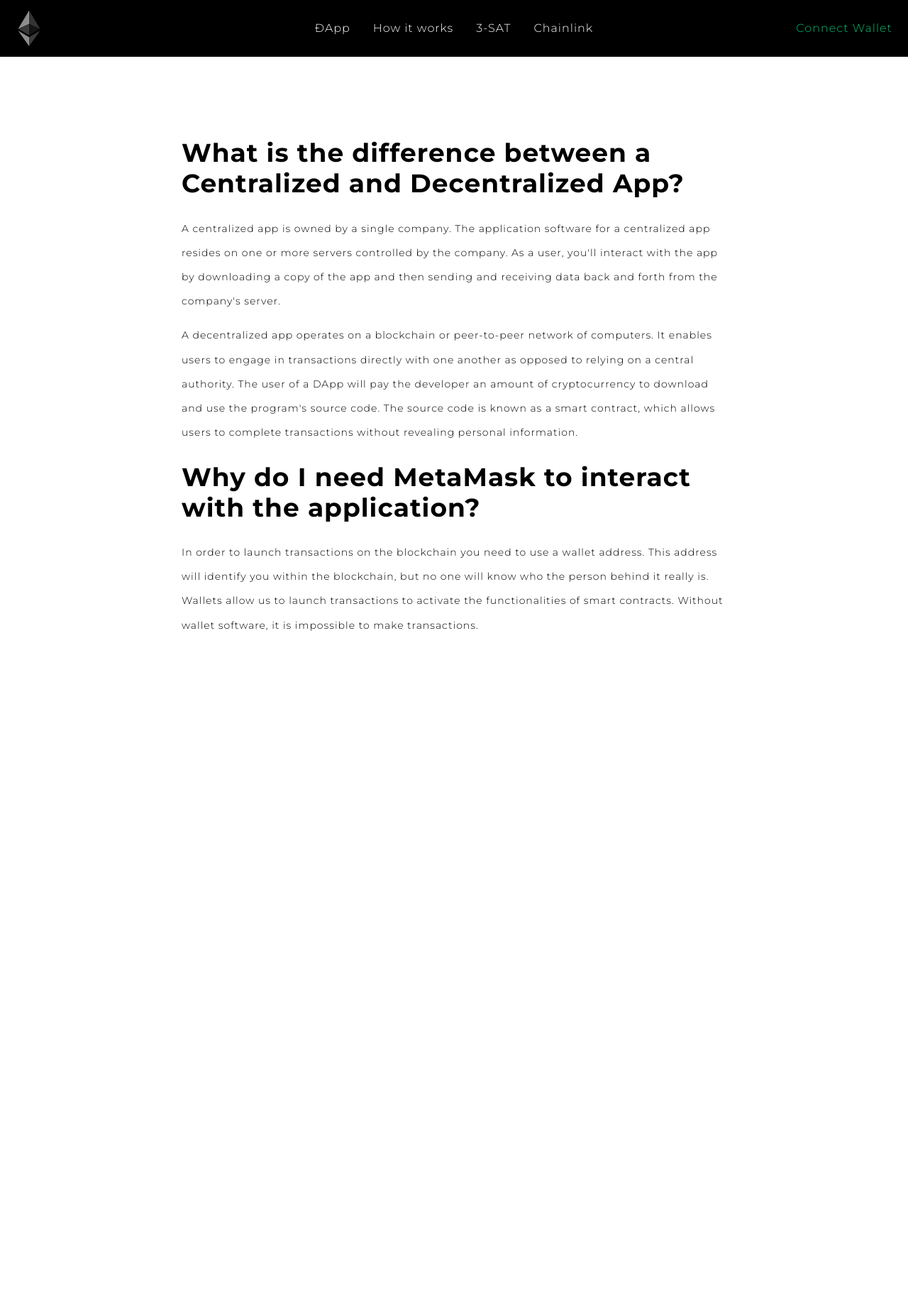
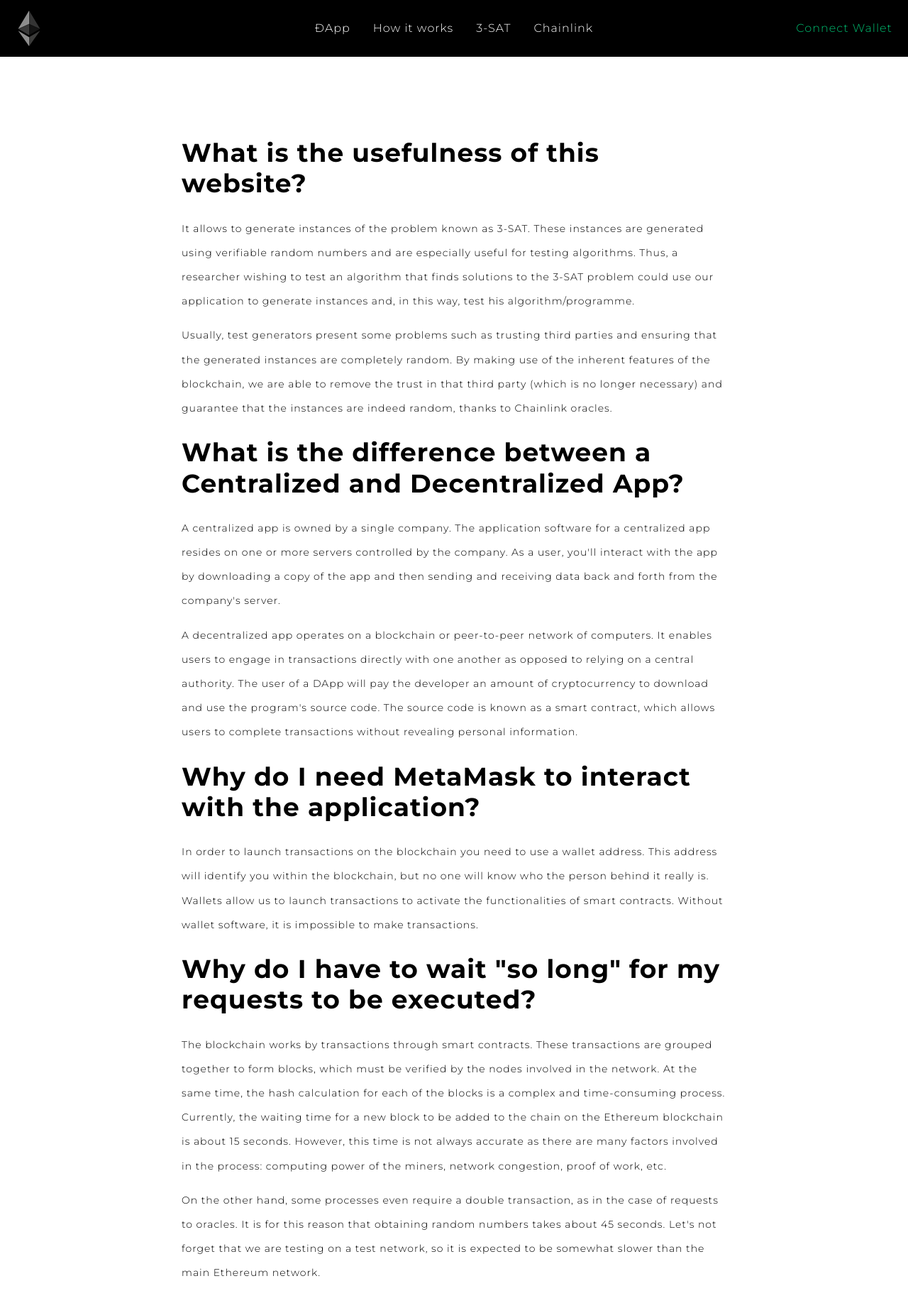
Before and after one commit to Joncarre/3sat_instance_generator, a React (Create React App) app: page /faqs in a window 1280 px wide. Shown: the top 1836 px of the page at 71% size. Before the commit the page ends 1002 px from the top, so only its background shows below. Built offline with nearby package versions, Linux system fonts and the light colour scheme; what secure-web-storage would draw is missing.

Commit message:
Update Faqs.js
changes for FAQs

```diff
--- a/src/components/SubPages/Faqs.js
+++ b/src/components/SubPages/Faqs.js
@@ -9,12 +9,21 @@ const Faqs = () => {
     return (
         <Container>
             <Wrap>
+                <NewH1>What is the usefulness of this website?</NewH1>
+                <NewP>It allows to generate instances of the problem known as 3-SAT. These instances are generated using verifiable random numbers and are especially useful for testing algorithms. Thus, a researcher wishing to test an algorithm that finds solutions to the 3-SAT problem could use our application to generate instances and, in this way, test his algorithm/programme.</NewP>
+                <NewP>Usually, test generators present some problems such as trusting third parties and ensuring that the generated instances are completely random. By making use of the inherent features of the blockchain, we are able to remove the trust in that third party (which is no longer necessary) and guarantee that the instances are indeed random, thanks to Chainlink oracles.</NewP>
+
                 <NewH1>What is the difference between a Centralized and Decentralized App?</NewH1>
                 <NewP>A centralized app is owned by a single company. The application software for a centralized app resides on one or more servers controlled by the company. As a user, you'll interact with the app by downloading a copy of the app and then sending and receiving data back and forth from the company's server.</NewP>
                 <NewP>A decentralized app operates on a blockchain or peer-to-peer network of computers. It enables users to engage in transactions directly with one another as opposed to relying on a central authority. The user of a DApp will pay the developer an amount of cryptocurrency to download and use the program's source code. The source code is known as a smart contract, which allows users to complete transactions without revealing personal information.</NewP>
 
                 <NewH1>Why do I need MetaMask to interact with the application?</NewH1>
                 <NewP>In order to launch transactions on the blockchain you need to use a wallet address. This address will identify you within the blockchain, but no one will know who the person behind it really is. Wallets allow us to launch transactions to activate the functionalities of smart contracts. Without wallet software, it is impossible to make transactions.</NewP>
+
+                <NewH1>Why do I have to wait "so long" for my requests to be executed?</NewH1>
+                <NewP>The blockchain works by transactions through smart contracts. These transactions are grouped together to form blocks, which must be verified by the nodes involved in the network. At the same time, the hash calculation for each of the blocks is a complex and time-consuming process. Currently, the waiting time for a new block to be added to the chain on the Ethereum blockchain is about 15 seconds. However, this time is not always accurate as there are many factors involved in the process: computing power of the miners, network congestion, proof of work, etc.</NewP>
+                <NewP>On the other hand, some processes even require a double transaction, as in the case of requests to oracles. It is for this reason that obtaining random numbers takes about 45 seconds. Let's not forget that we are testing on a test network, so it is expected to be somewhat slower than the main Ethereum network.</NewP>
+
             </Wrap>
         </Container>
     );
```
